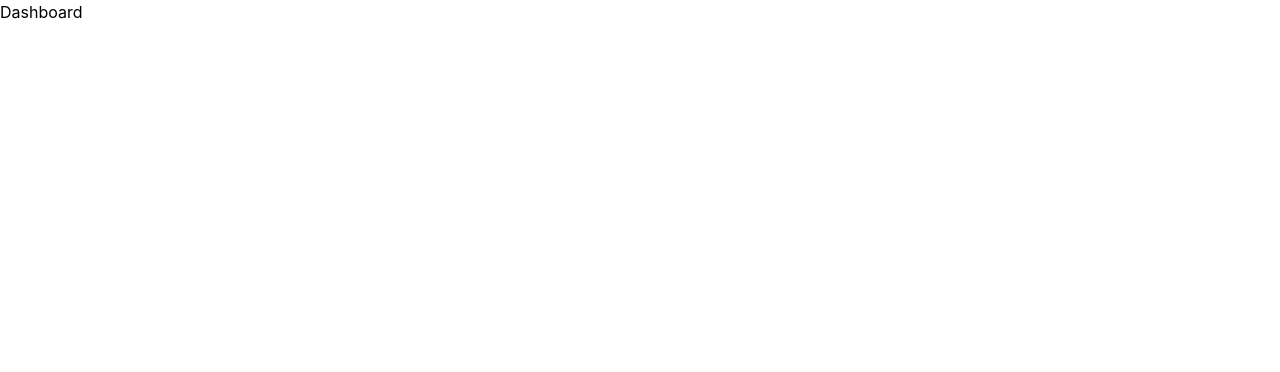
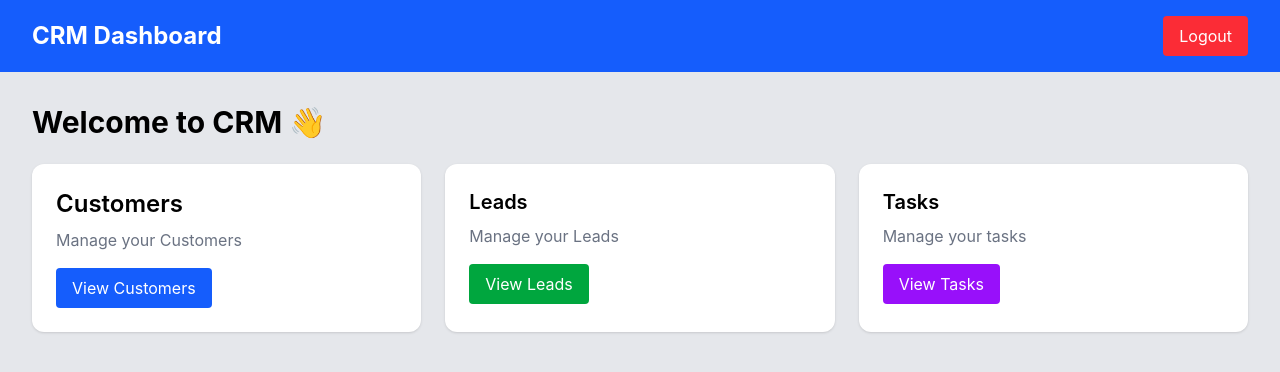
Before and after one commit to Sonalishahi06/CRM-frontend, a React (Vite) app: page /dashboard in a window 1280 px wide. Shown: the top 372 px of the page. Built offline with nearby package versions, Linux system fonts and the light colour scheme; sample sign-in values are in the browser's storage.

Commit message:
Add login authentication and protected dashboard

```diff
--- a/src/App.jsx
+++ b/src/App.jsx
@@ -4,6 +4,7 @@ import './App.css'
 import Login from './pages/Login'
 import Register from './pages/Register'
 import Dashboard from './pages/Dashboard'
+import ProtectedRoute from "./components/ProtectedRoute"
 
 function App() {
 
@@ -12,10 +13,19 @@ function App() {
       <Routes>
           <Route path="/" element={<Login/>}/>
           <Route path="/register" element={<Register/>}/>
-          <Route path="/dashboard" element={<Dashboard/>} />
+          <Route
+           path="/dashboard"
+           element={
+           <ProtectedRoute>
+           <Dashboard/>
+          </ProtectedRoute>
+          }
+           />
+
       </Routes>
+
     </BrowserRouter>
-  )
+  );
 }
 
-export default App
+export default App;
--- /dev/null
+++ b/src/components/ProtectedRoute.jsx
@@ -0,0 +1,13 @@
+import React from "react";
+import { Navigate } from "react-router-dom";
+
+const ProtectedRoute=({children})=>{
+    const token=localStorage.getItem("token");
+
+    if(!token){
+        return <Navigate to="/" replace/>
+    }
+    return children;
+};
+
+export default ProtectedRoute;
--- a/src/pages/Dashboard.jsx
+++ b/src/pages/Dashboard.jsx
@@ -1,8 +1,83 @@
 import React from 'react'
+import { useNavigate } from 'react-router-dom'
 
 const Dashboard = () => {
+  const navigate = useNavigate()
+
+  const handleLogout=()=>{
+    localStorage.removeItem("token");
+    navigate("/")
+  }
+
   return (
-    <div>Dashboard</div>
+    <div className=" min-h-screen bg-gray-200">
+      <nav className="bg-blue-600 text-white px-8 py-4 flex justify-between items-center">
+        <h1 className=" text-2xl font-bold">CRM Dashboard</h1>
+        <button
+        onClick={handleLogout}
+        className="bg-red-500 px-4 py-2 rounded hover:bg-red-600"
+        >
+          Logout
+        </button>
+      </nav>
+
+      <div className='p-8'>
+        <h2 className='text-3xl font-bold mb-6'>
+          Welcome to CRM 👋
+        </h2>
+
+        <div className='flex flex-wrap gap-6'>
+          <div className='bg-white rounded-xl p-6 shadow flex-1 min-w-250px'>
+            <h3 className='font-semibold text-2xl'>
+            Customers
+            </h3>
+            <p className='text-gray-500 mt-2'>
+              Manage your Customers
+            </p>
+            <button
+            onClick={()=>navigate("/customers")}
+            className="mt-4 bg-blue-600 text-white px-4 py-2 rounded">
+              View Customers
+            </button>
+          </div>
+
+          <div className="bg-white p-6 rounded-xl shadow flex-1 min-w-250px">
+            <h3 className="text-xl font-semibold">
+              Leads
+            </h3>
+            <p className="text-gray-500 mt-2">
+              Manage your Leads
+            </p>
+            <button
+            onClick={()=>navigate("/leads")}
+            className='mt-4 bg-green-600 text-white px-4 py-2 rounded'>
+              View Leads
+            </button>
+          </div>
+
+          <div className="bg-white p-6 rounded-xl shadow flex-1 min-w-250px">
+            <h3 className="text-xl font-semibold">
+              Tasks
+            </h3>
+
+            <p className="text-gray-500 mt-2">
+              Manage your tasks
+            </p>
+
+            <button
+              onClick={() => navigate("/tasks")}
+              className="mt-4 bg-purple-600 text-white px-4 py-2 rounded"
+            >
+              View Tasks
+            </button>
+          </div>
+        </div>
+      </div>
+
+
+
+
+    </div>
   )
 }
 
--- a/src/pages/Login.jsx
+++ b/src/pages/Login.jsx
@@ -1,19 +1,82 @@
-import React from 'react'
-import { Link } from "react-router-dom"
+import React, { useState } from 'react'
+import { Link, useNavigate } from "react-router-dom"
+import api from '../services/api'
 
 const Login = () => {
+
+  const [email,setEmail]=useState("")
+  const [password,setPassword]=useState("")
+
+  const navigate=useNavigate()
+  const handleLogin=async()=>{
+    if(!email || !password){
+      alert("Please enter email and password")
+      return
+    }
+    try{
+      const response =await api.post("/auth/login",{
+        email,
+        password
+      })
+      console.log("Login Response:", response.data)
+
+       localStorage.setItem("token", response.data.token)
+
+      // alert("Login Successful")
+
+      navigate("/dashboard")
+    }
+    catch(error){
+      console.log("Full Error:", error)
+
+      if (error.response) {
+        console.log("Response Data:", error.response.data)
+        console.log("Status:", error.response.status)
+      }
+      else{
+        console.log("ERROR:", error.message);
+      }
+
+      alert("Invalid email or password")
+
+    }
+  }
   return (
     <div className="min-h-screen flex items-center justify-center bg-gray-100">
      <div className="bg-white p-8 rounded-xl shadow-lg w-96">
         <h1 className="text-3xl font-bold text-center mb-6">CRM Login</h1>
-        <input type="email" placeholder="Email" className="w-full border p-3 rounded mb-4"/>
-        <input type="password" placeholder="Password" className="w-full border p-3 rounded mb-4"/>
-         <button className="w-full bg-blue-600 text-white py-3 rounded hover:bg-blue-700">Login</button>
-         <p className="text-center mt-4">
-            Don't have an account?{" "}
-            <Link to="/register" className='text-blue-600 font-semibold'>
-                Register
-            </Link>
+        <input
+          type="email"
+          placeholder="Email"
+          value={email}
+          onChange={(e) => setEmail(e.target.value)}
+          className="w-full border p-3 rounded mb-4"
+        />
+
+        <input
+          type="password"
+          placeholder="Password"
+          value={password}
+          onChange={(e) => setPassword(e.target.value)}
+          className="w-full border p-3 rounded mb-4"
+        />
+
+        <button
+          onClick={handleLogin}
+          className="w-full bg-blue-600 text-white py-3 rounded hover:bg-blue-700"
+        >
+          Login
+        </button>
+
+        <p className="text-center mt-4">
+          Don't have an account?{" "}
+
+          <Link
+            to="/register"
+            className="text-blue-600 font-semibold"
+          >
+            Register
+          </Link>
          </p>
      </div>
 
--- a/src/services/api.jsx
+++ b/src/services/api.jsx
@@ -3,4 +3,20 @@ import axios from "axios";
 const api=axios.create({
     baseURL:"http://localhost:8080/api",
 });
+api.interceptors.request.use(
+  (config) => {
+
+    const token = localStorage.getItem("token");
+
+    if (token) {
+      config.headers.Authorization = `Bearer ${token}`;
+    }
+
+    return config;
+  },
+
+  (error) => {
+    return Promise.reject(error);
+  }
+);
 export default api;
```
